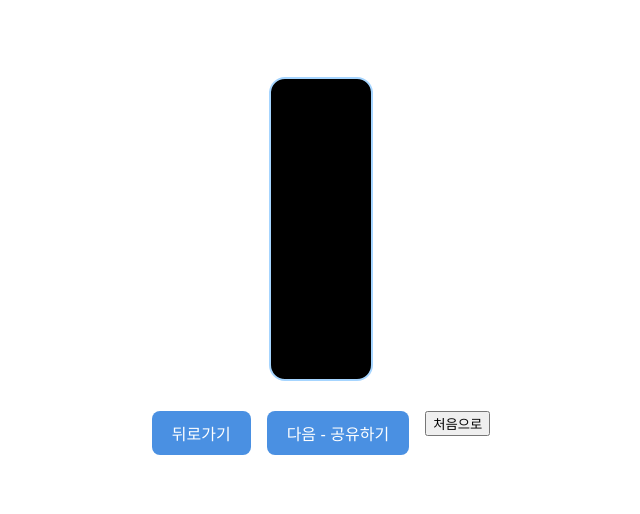
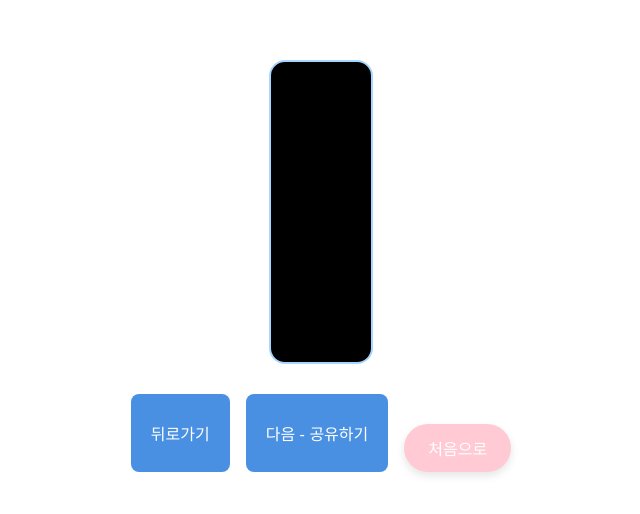
Before and after one commit to xeon-243859/ppongtok-app, a React (Vite) app: page /preview in a window 1280 px wide. Shown: the part 164-678 px from the top of the page, without its empty margins (319-959 px from the left). Built offline with nearby package versions, Linux system fonts and the light colour scheme.

Commit message:
🎨 PreviewPage '처음으로' 버튼 중앙 정렬 및 스타일 수정

```diff
--- a/src/pages/PreviewPage.css
+++ b/src/pages/PreviewPage.css
@@ -130,3 +130,26 @@
 .styled-button:hover {
   background-color: #357ab8;
 }
+
+.go-home-button-wrapper {
+  margin-top: 30px;
+  display: flex;
+  justify-content: center;
+}
+
+.go-home-button {
+  padding: 12px 24px;
+  background-color: #ffcad4;
+  color: #fff;
+  font-size: 16px;
+  border: none;
+  border-radius: 30px;
+  box-shadow: 0 4px 8px rgba(0,0,0,0.1);
+  cursor: pointer;
+  transition: 0.2s ease;
+}
+
+.go-home-button:hover {
+  background-color: #f48fb1;
+  transform: scale(1.05);
+}
```
